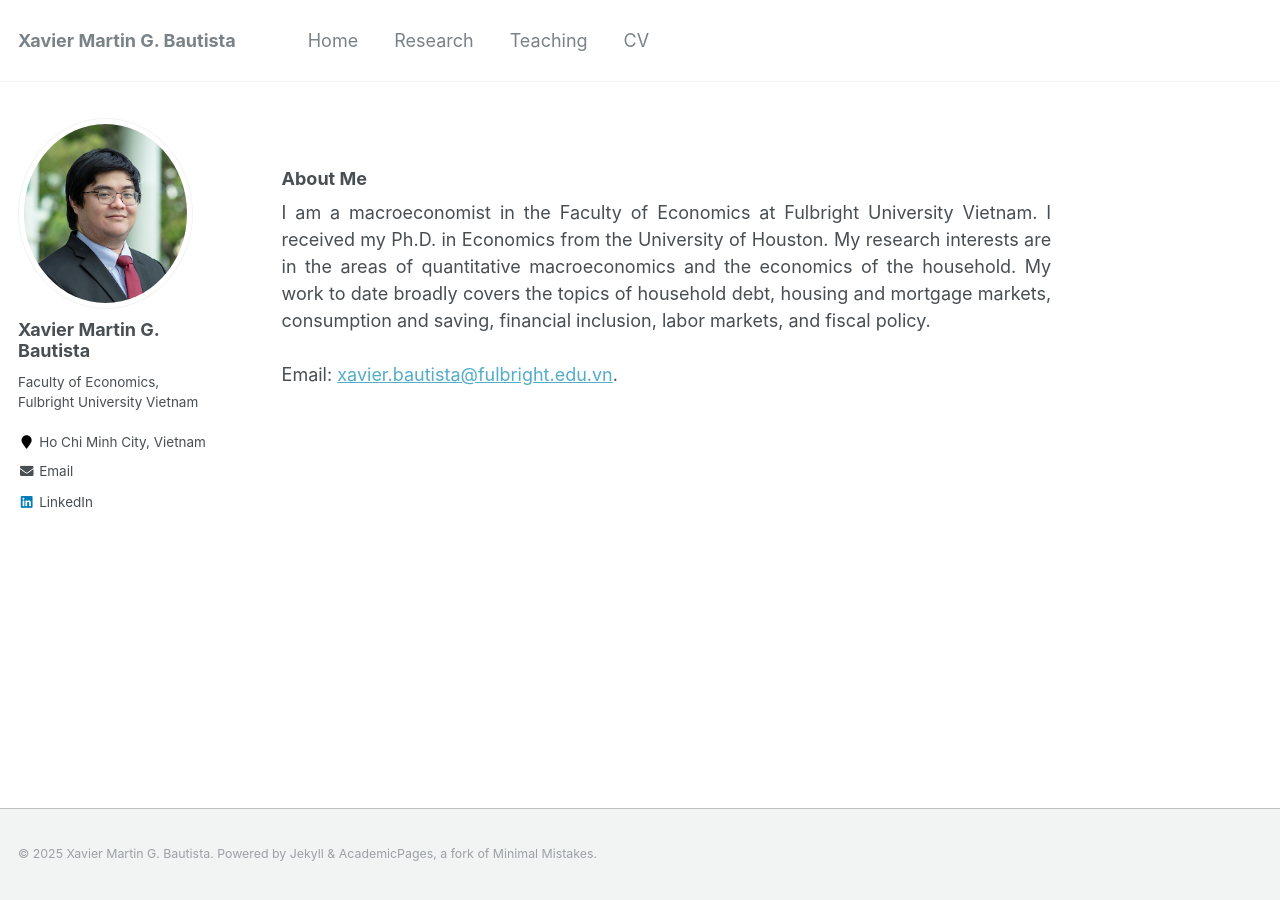
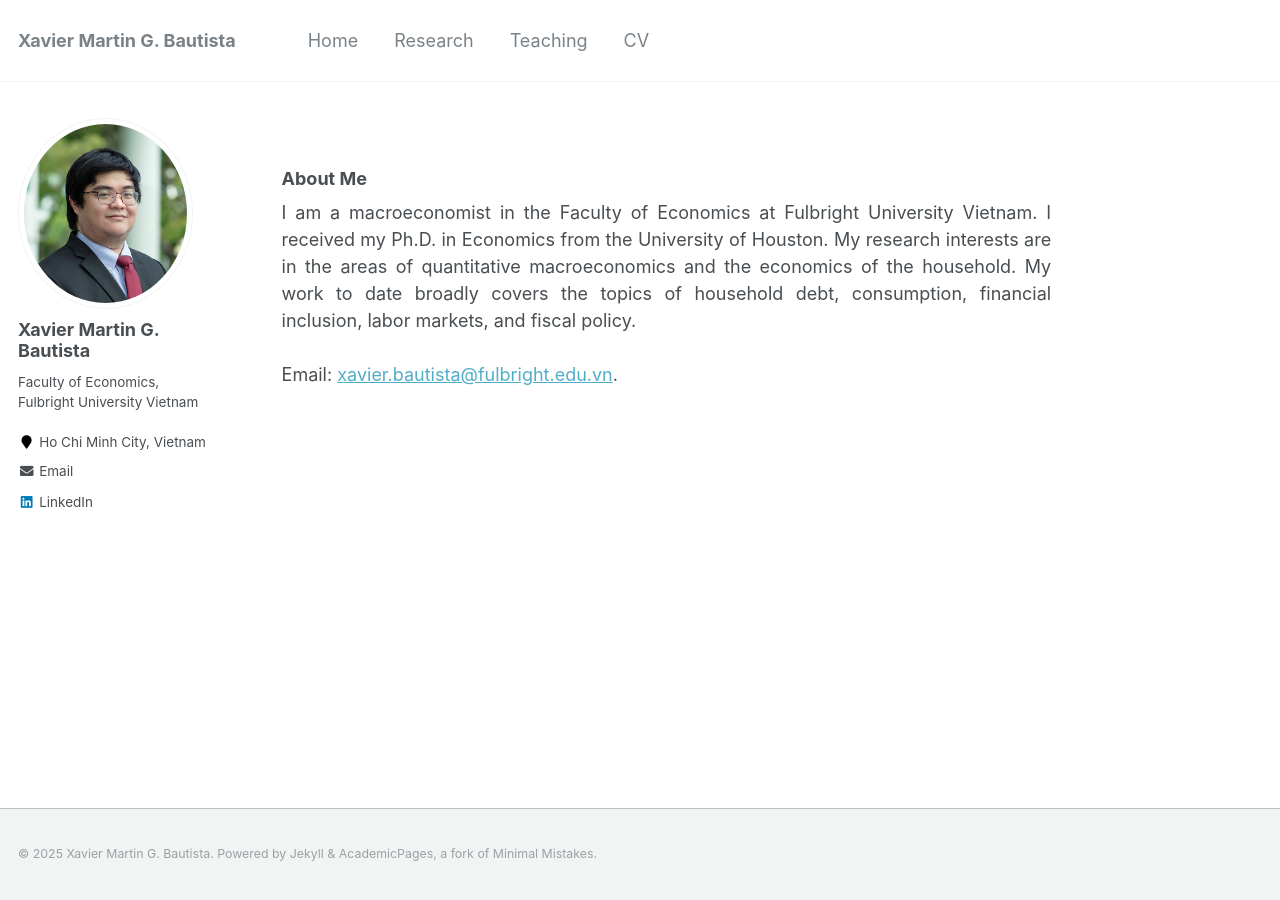
Before and after one commit to xmgbautista/xmgbautista.github.io, a Jekyll site: the page built from _pages/about.md, in a window 1280 px wide. Built offline with Jekyll 4.4.1, drawn with Linux system fonts in a browser that asks for light colours.

Commit message:
Update about.md

```diff
--- a/_pages/about.md
+++ b/_pages/about.md
@@ -18,7 +18,7 @@
 ### About Me
 
 <p style='text-align: justify;'>
-I am a macroeconomist in the Faculty of Economics at Fulbright University Vietnam. I received my Ph.D. in Economics from the University of Houston. My research interests are in the areas of quantitative macroeconomics and the economics of the household. My work to date broadly covers the topics of household debt, housing and mortgage markets, consumption and saving, financial inclusion, labor markets, and fiscal policy.
+I am a macroeconomist in the Faculty of Economics at Fulbright University Vietnam. I received my Ph.D. in Economics from the University of Houston. My research interests are in the areas of quantitative macroeconomics and the economics of the household. My work to date broadly covers the topics of household debt, consumption, financial inclusion, labor markets, and fiscal policy.
 <br>
 <br>
 
```
